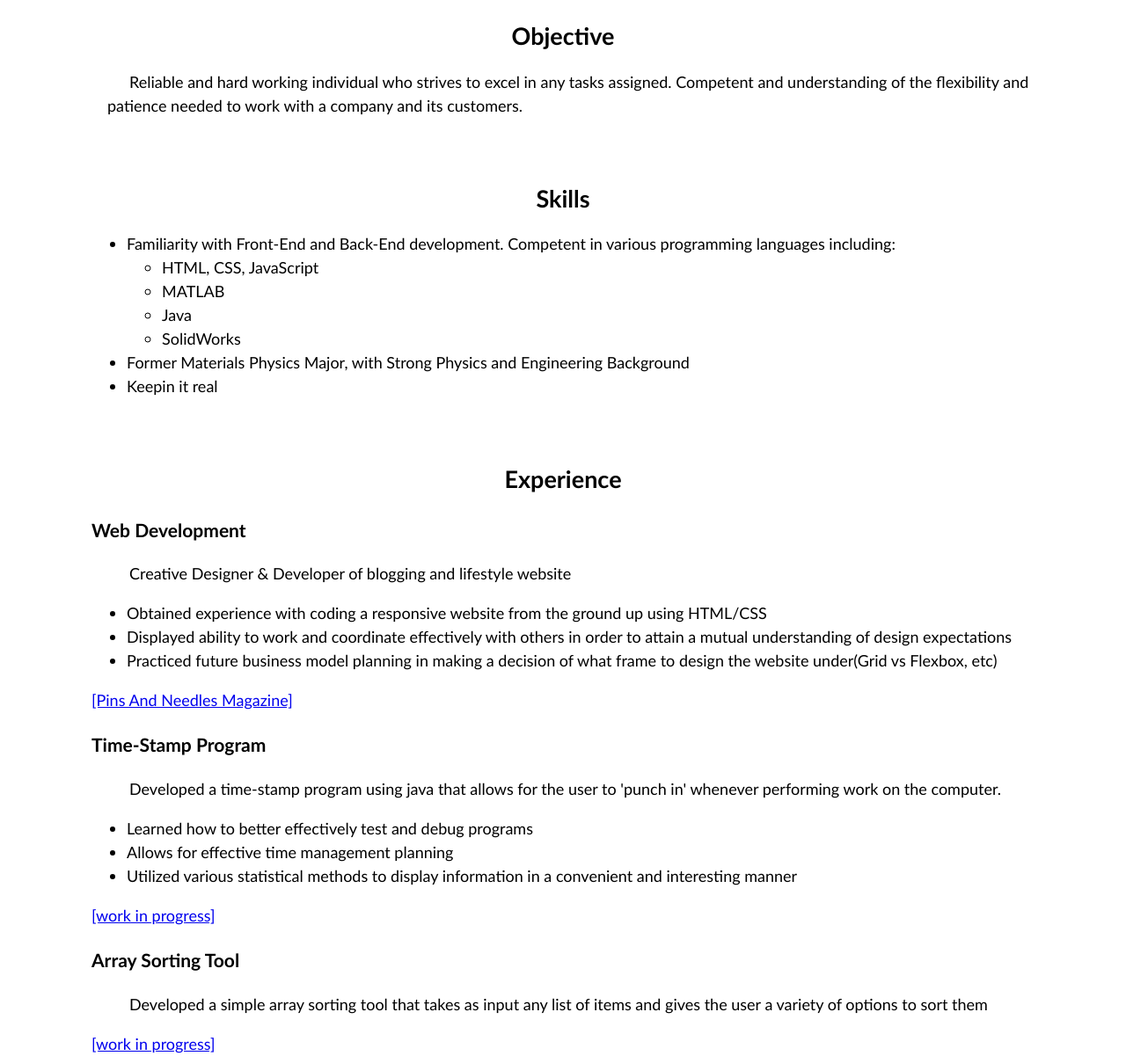
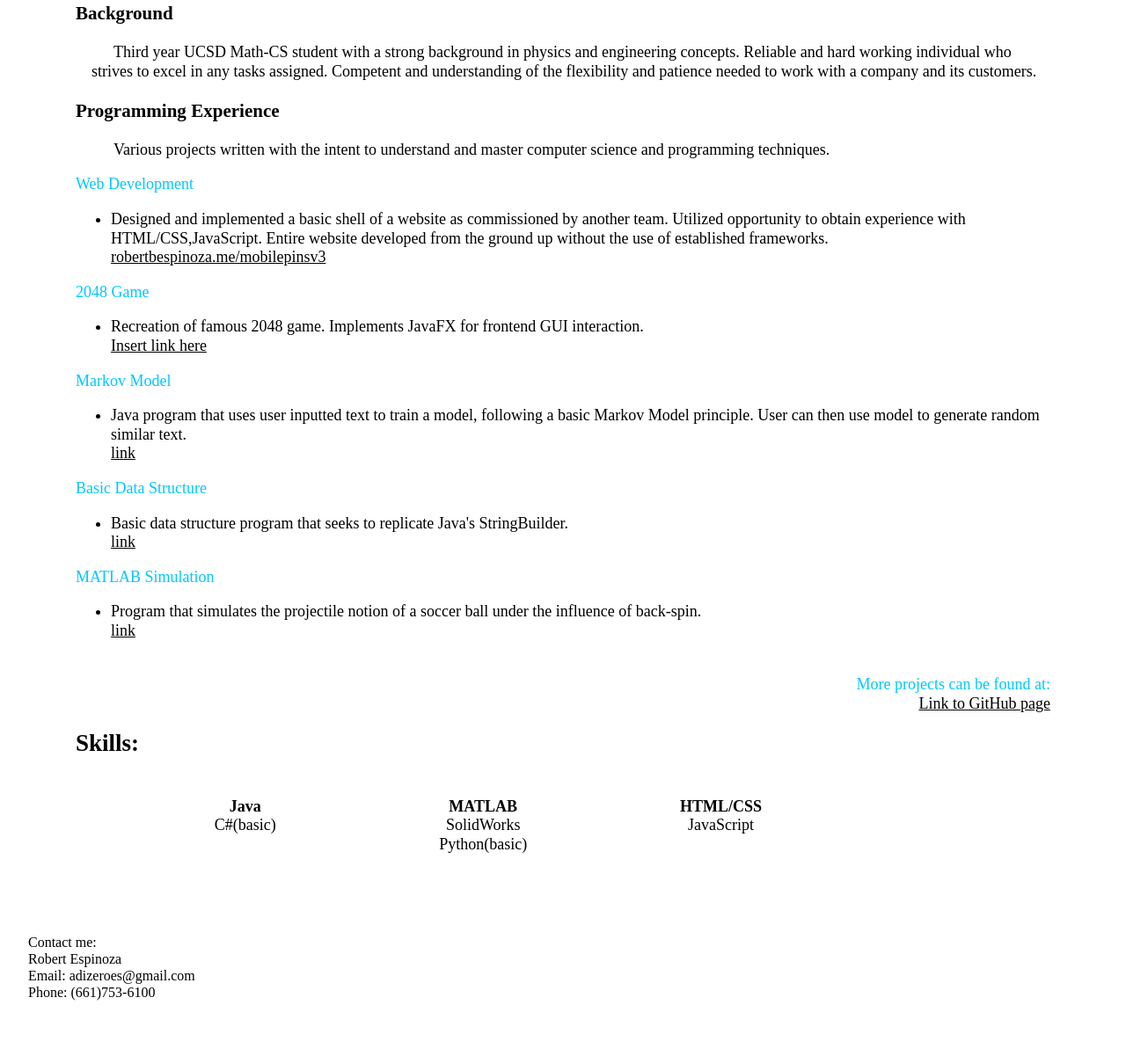
Before and after one commit to rbespin/rbespin.github.io, a plain HTML site: page index.html in a window 1280 px wide. Shown: the part 151-1352 px from the top of the page at 88% size. After the commit the page ends 1321 px from the top, so only its background shows below. Drawn offline with Linux system fonts and the light colour scheme.

Commit message:
professionalism

```diff
--- a/index.html
+++ b/index.html
@@ -16,53 +16,65 @@
         </header>
         <main class="main-article">
             <section class="res-section">
-                <h2>Objective</h2>
-                <p>Reliable and hard working individual who strives to excel in any tasks assigned. Competent and understanding of the flexibility and patience needed to work with a company and its customers.</p>
+                <h3>Background</h3>
+                <p>Third year UCSD Math-CS student with a strong background in physics and engineering concepts. Reliable and hard working individual who strives to excel in any tasks assigned. Competent and understanding of the flexibility and patience needed to work with a company and its customers.</p>
             </section>
             <section class="res-section">
-                <h2>Skills</h2>
-                <p>
+                <h3>Programming Experience</h3>
+                <p>Various projects written with the intent to understand and master computer science and programming techniques.</p>
+
+                <div>Web Development</div>
+
                     <ul>
-                        <li> Familiarity with Front-End and Back-End development. Competent in various programming languages including:</li>
-                        <ul>
-                            <li>HTML, CSS, JavaScript</li>
-                            <li>MATLAB</li>
-                            <li>Java</li>
-                            <li>SolidWorks</li>
-                        </ul>
-                        <li> Former Materials Physics Major, with Strong Physics and Engineering Background</li>
-                        <li> Keepin it real</li>
+                        <li>Designed and implemented a basic shell of a website as commissioned by another team. Utilized opportunity to obtain experience with HTML/CSS,JavaScript. Entire website developed from the ground up without the use of established frameworks. <br><a href="http://robertbespinoza.me/mobilepinsv3"> robertbespinoza.me/mobilepinsv3</a></li>
                     </ul>
-                </p>
+
+                <div>2048 Game</div>
+                <ul>
+                    <li>Recreation of famous 2048 game. Implements JavaFX for frontend GUI interaction. <br><a href="http://github.com"> Insert link here</a></li>
+                </ul>
+
+                <div>Markov Model</div>
+                <ul><li>Java program that uses user inputted text to train a model, following a basic Markov Model principle. User can then use model to generate random similar text. <br><a href="#">link</a></li>
+                </ul>
+
+
+                <div>Basic Data Structure</div>
+                <ul>
+                    <li>Basic data structure program that seeks to replicate Java's StringBuilder. <br><a href="#">link</a></li>
+                </ul>
+                <div>MATLAB Simulation</div>
+                <ul>
+                    <li>Program that simulates the projectile notion of a soccer ball under the influence of back-spin. <br><a href="#">link</a></li>
+                </ul>
+                <br>
+                <div class="githubLink">More projects can be found at:<br><a href="#">Link to GitHub page</a></div>
             </section>
 
             <section class="res-section">
-                <h2 class="experience-title">Experience</h2>
-                    <h3>Web Development</h3>
-                    <p class="exp-p">Creative Designer & Developer of blogging and lifestyle website<br>
-                        <ul>
-                            <li>Obtained experience with coding a responsive website from the ground up using HTML/CSS</li>
-                            <li>Displayed ability to work and coordinate effectively with others in order to attain a mutual understanding of design expectations</li>
-                            <li>Practiced future business model planning in making a decision of what frame to design the website under(Grid vs Flexbox, etc)</li>
-                        </ul>
-                        <a href="http://robertbespinoza.me/mobilepinsv3" class="website-experience">[Pins And Needles Magazine]</a></p>
-                        <h3>Time-Stamp Program</h3>
-                        <p class="exp-p">Developed a time-stamp program using java that allows for the user to 'punch in' whenever performing work on the computer.</p>
-                        <ul>
-                            <li>Learned how to better effectively test and debug programs</li>
-                            <li>Allows for effective time management planning</li>
-                            <li>Utilized various statistical methods to display information in a convenient and interesting manner</li>
-                        </ul>
-                        <a href="#" class="website-experience">[work in progress]</a>
-                        <br>
-                        <h3>Array Sorting Tool</h3>
-                        <p class="exp-p">Developed a simple array sorting tool that takes as input any list of items and gives the user a variety of options to sort them</p>
-                        <a href="#" class="website-experience">[work in progress]</a>
+                <div class="skills"><h2>Skills:</h2></div>
+                <div class="wrapperSkills">
+                <div class="left"> <ul>
+                    <li><b>Java</b></li>
+                    <li>C#(basic)</li>
+                </ul></div>
+                <div class="center">
+                    <ul>
+                        <li><b>MATLAB</b></li>
+                        <li>SolidWorks</li>
+                        <li>Python(basic)</li>
+                    </ul>
+                </div>
+                <div class="right"> <ul>
+                    <li><b>HTML/CSS</b></li>
+                    <li>JavaScript</li>
+                </ul></div>
+                </div>
             </section>
 
         </main>
         <footer>
-            Contact me
+            Contact me:
             <br>
             Robert Espinoza
             <br>Email: adizeroes@gmail.com
--- a/main.css
+++ b/main.css
@@ -1,21 +1,27 @@
 *{
-	font-family: calibri;
+	font-family: Times New Roman;
 	box-sizing: border-box;
 }
 body{
 	padding: 2em;
 	margin: 0;
-	line-height: 1.5;
+	line-height: 1.2;
 }
 .title-header h1{
 	margin: 0;
 	padding: 0;
 	text-align: center;
 	display: inline-block;
+
 }
 .title-header h1 hr{
 	margin: 0;
 	padding: 0;
+}
+a{
+	text-decoration: none;
+	color: black;
+	text-decoration: underline;
 }
 .title-header{
 	text-align: center;
@@ -34,7 +40,7 @@ body main h2{
 	margin: 0;
 }
 .res-section{
-	padding: 1em;
+
 	margin-bottom: 1em;
 }
 .res-section p{
@@ -47,3 +53,53 @@ body main h2{
 .exp-p{
 	text-indent: 0;
 }
+.githubLink{
+	text-align: right;
+}
+.res-section div{
+	color:#00C8FD;
+}
+.res-section .left ul li{
+	color: black;
+	text-decoration: none;
+	list-style-type: none;
+}
+.res-section .left{
+	width:30%;
+	display: inline-block;
+		vertical-align: top;
+}
+.res-section .center ul li{
+	color: black;
+	text-decoration: none;
+	list-style-type: none;
+}
+.skills{
+	text-align: left;
+}
+.skills h2{
+	text-align: left;
+		color: black;
+		padding-bottom: 1em;
+}
+.wrapperSkills{
+	text-align: center;
+	width: 80%;
+}
+.res-section .center{
+	width: 30%;
+	display: inline-block;
+	margin:0;
+}
+.res-section .right{
+	width: 30%;
+	display: inline-block;
+	margin:0;
+	text-align: center;
+		vertical-align: top;
+}
+.res-section .right ul li{
+	color: black;
+	text-decoration: none;
+	list-style-type: none;
+}
```
Also changed, not shown: 1 other file.
